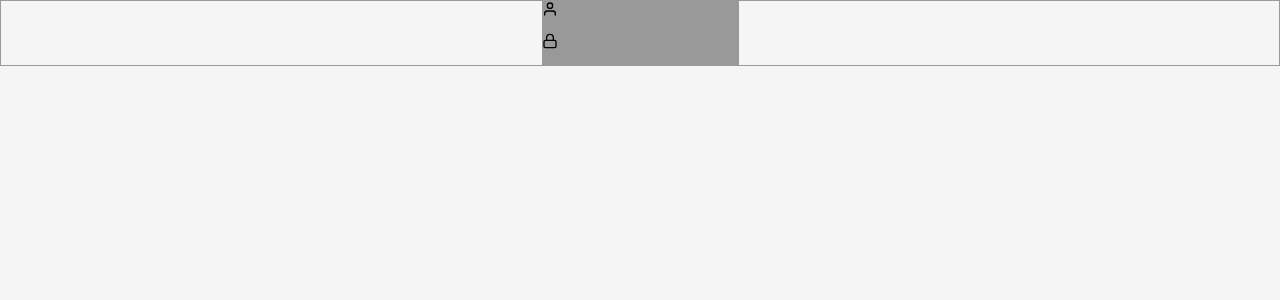
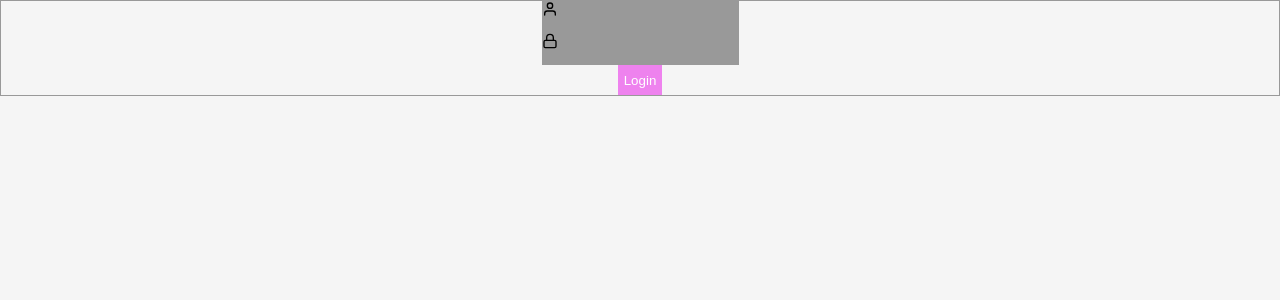
Before and after one commit to vitorsoaresf/kenzie-hub, a React (Create React App) app: page / in a window 1280 px wide. Shown: the top 300 px of the page. Built offline with nearby package versions, Linux system fonts and the light colour scheme.

Commit message:
feat: implements button component

```diff
--- /dev/null
+++ b/src/components/Button/index.jsx
@@ -0,0 +1,7 @@
+import { Container } from "./styles";
+
+function Button({ children }) {
+  return <Container>{children}</Container>;
+}
+
+export default Button;
--- /dev/null
+++ b/src/components/Button/styles.js
@@ -0,0 +1,8 @@
+import styled from "styled-components";
+
+export const Container = styled.button`
+  border: none;
+  height: 30px;
+  background: violet;
+  color: var(--white);
+`;
--- a/src/components/Form/index.jsx
+++ b/src/components/Form/index.jsx
@@ -9,12 +9,14 @@ import {
 } from "react-icons/fi";
 
 import Input from "../Input";
+import Button from "../Button";
 
 function Form() {
   return (
     <Container>
       <Input icon={FiUser} />
       <Input icon={FiLock} />
+      <Button>Login</Button>
     </Container>
   );
 }
--- a/src/styles/global.js
+++ b/src/styles/global.js
@@ -14,6 +14,7 @@ const GlobalStyle = createGlobalStyle`
         --grey-100: #333333;
         --grey-50: #999999;
         --grey-0: #F5F5F5;
+        --white: #FFF;
     }
 `;
 
```
